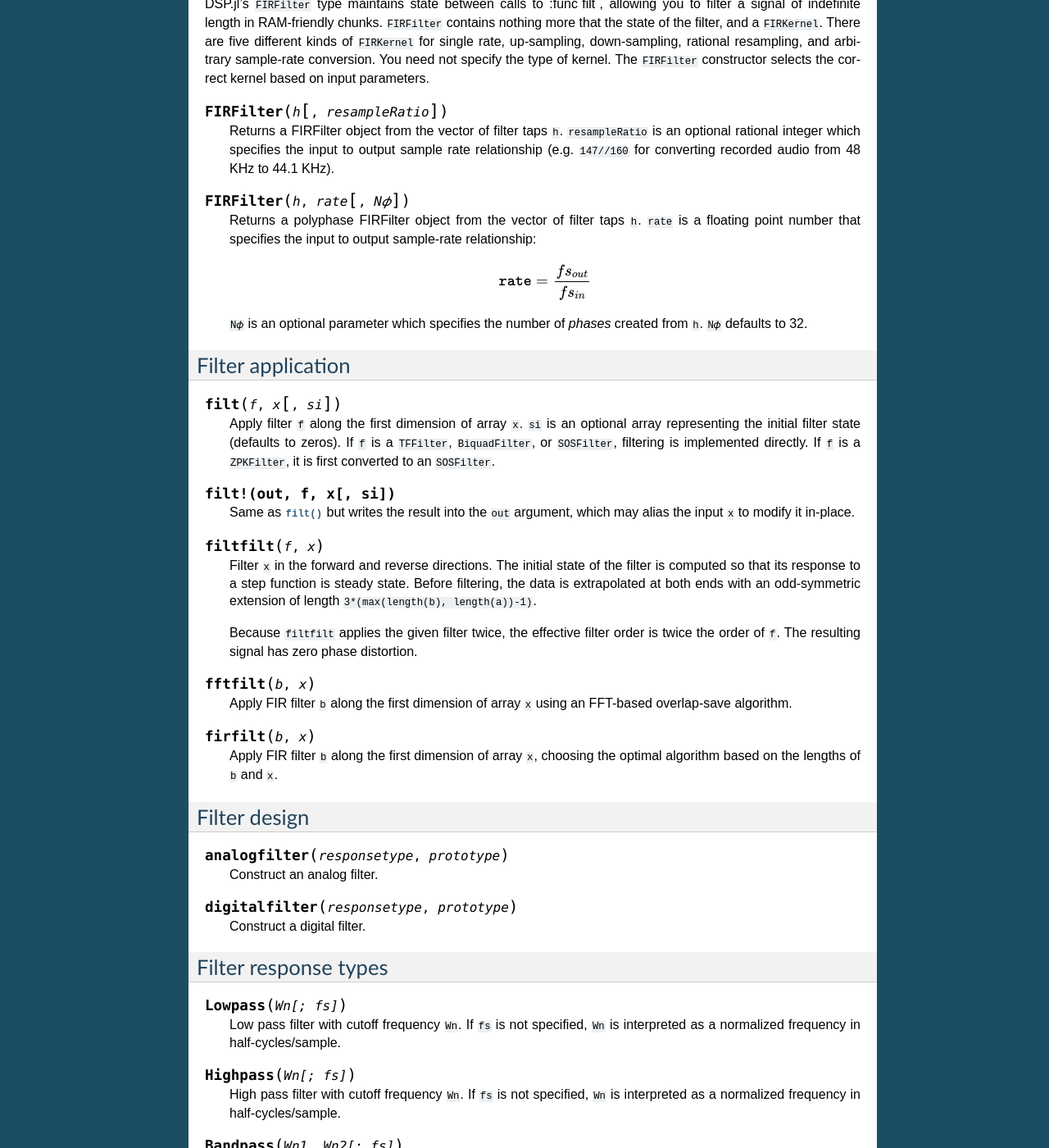
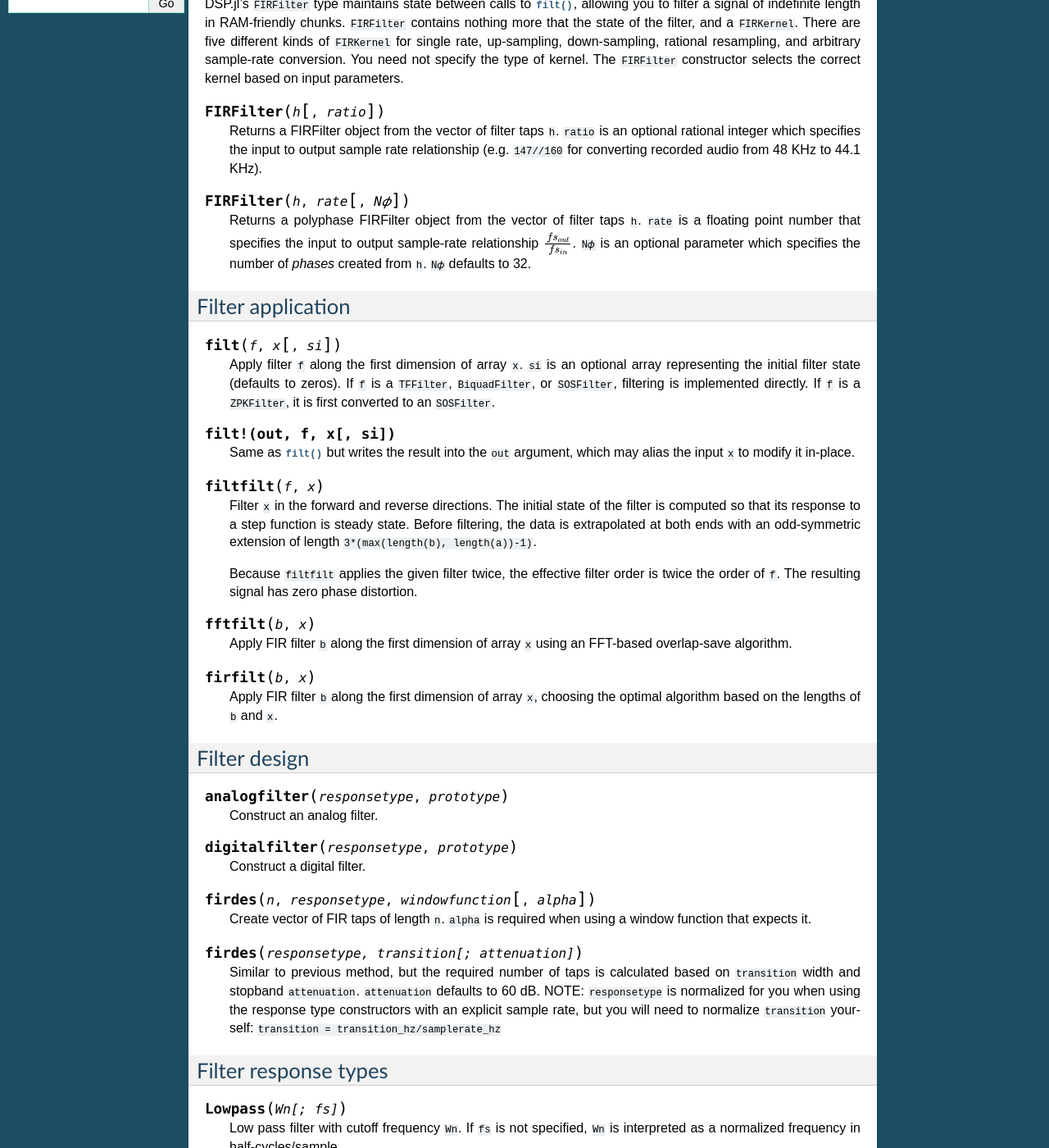
Before and after one commit to JuliaDSP/DSP.jl, a Sphinx documentation site: the page built from doc/filters.rst, in a window 1280 px wide and 1400 px high, scrolled down 999 px. Shown: the whole window at 82% size. Built offline with Sphinx 7.4.7, drawn with Linux system fonts in a browser that asks for light colours; formulas are drawn with MathJax 3.

Commit message:
Added firdes documentation.

```diff
--- a/doc/filters.rst
+++ b/doc/filters.rst
@@ -48,7 +48,7 @@ from one type to another using ``convert``.
 Streaming Finite Impulse Response (FIR) Filter
 ---------------------------------------
 
-DSP.jl's ``FIRFilter`` type maintains state between calls to :func`filt`, allowing
+DSP.jl's ``FIRFilter`` type maintains state between calls to :func:`filt`, allowing
 you to filter a signal of indefinite length in RAM-friendly chunks. ``FIRFilter``
 contains nothing more that the state of the filter, and a ``FIRKernel``. There are
 five different kinds of ``FIRKernel`` for single rate, up-sampling, down-sampling,
@@ -56,23 +56,20 @@ rational resampling, and arbitrary sample-rate conversion. You need not specify
 type of kernel. The ``FIRFilter`` constructor selects the correct kernel based on input
 parameters.
 
-.. function:: FIRFilter(h[, resampleRatio])
+.. function:: FIRFilter(h[, ratio])
 
     Returns a FIRFilter object from the vector of filter taps ``h``.
-    ``resampleRatio`` is an optional rational integer which specifies
+    ``ratio`` is an optional rational integer which specifies
     the input to output sample rate relationship (e.g. ``147//160`` for
     converting recorded audio from 48 KHz to 44.1 KHz).
 
 .. function:: FIRFilter(h, rate[, N𝜙])
 
     Returns a polyphase FIRFilter object from the vector of filter taps ``h``.
-    ``rate`` is a floating point number that specifies the input to
-    output sample-rate relationship:
-
-    .. math:: \verb!rate! = \frac{fs_{out}}{fs_{in}}
-
-    ``N𝜙`` is an optional parameter which
-    specifies the number of *phases* created from ``h``. ``N𝜙`` defaults to 32.
+    ``rate`` is a floating point number that specifies the input to output
+    sample-rate relationship :math:`\frac{fs_{out}}{fs_{in}}`. ``N𝜙`` is an
+    optional parameter which specifies the number of *phases* created from
+    ``h``. ``N𝜙`` defaults to 32.
 
 Filter application
 ------------------
@@ -123,6 +120,21 @@ Filter design
 .. function:: digitalfilter(responsetype, prototype)
 
     Construct a digital filter.
+
+.. function:: firdes(n, responsetype, windowfunction[, alpha])
+
+    Create vector of FIR taps of length ``n``. ``alpha`` is required
+    when using a window function that expects it.
+
+.. function:: firdes(responsetype, transition[; attenuation])
+
+    Similar to previous method, but the required number of taps is
+    calculated based on ``transition`` width and stopband ``attenuation``.
+    ``attenuation`` defaults to 60 dB. NOTE: ``responsetype`` is normalized
+    for you when using the response type constructors with an explicit
+    sample rate, but you will need to normalize ``transition`` yourself:
+    ``transition = transition_hz/samplerate_hz``
+
 
 Filter response types
 ---------------------
```
